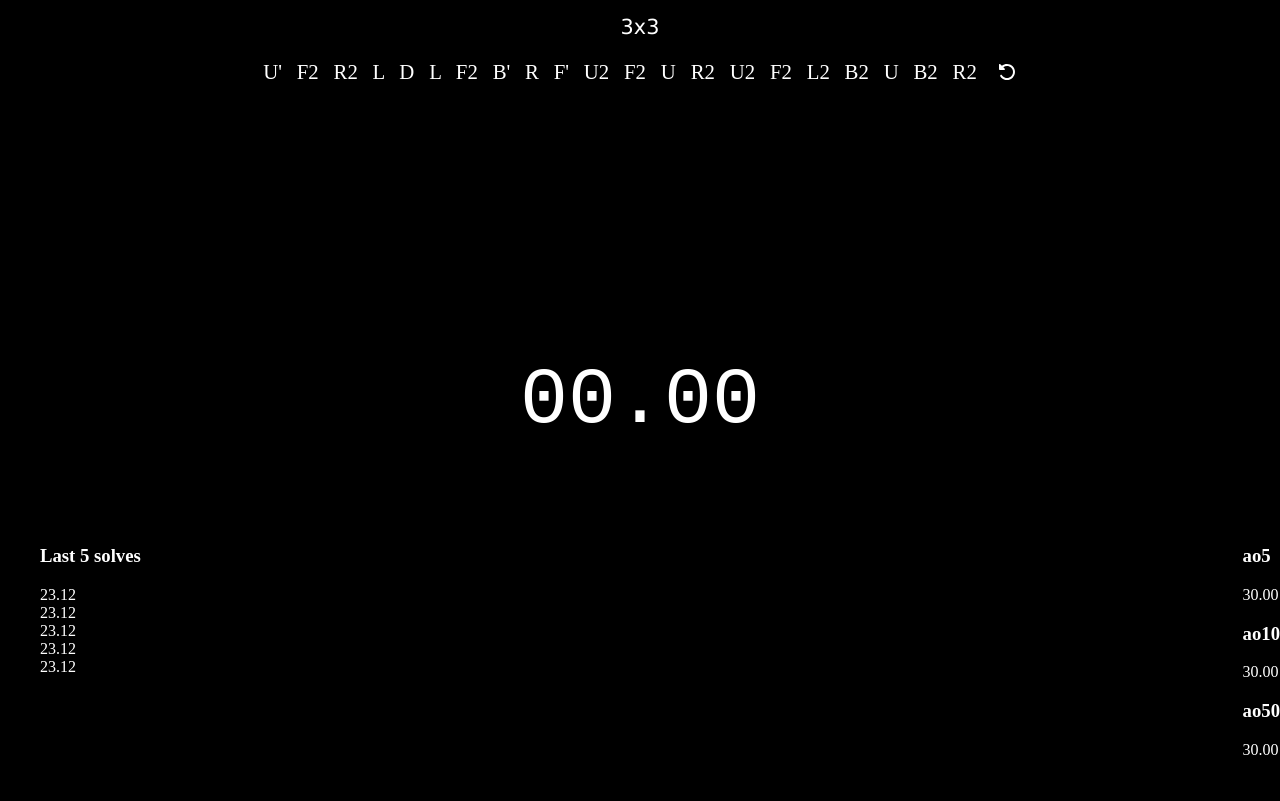
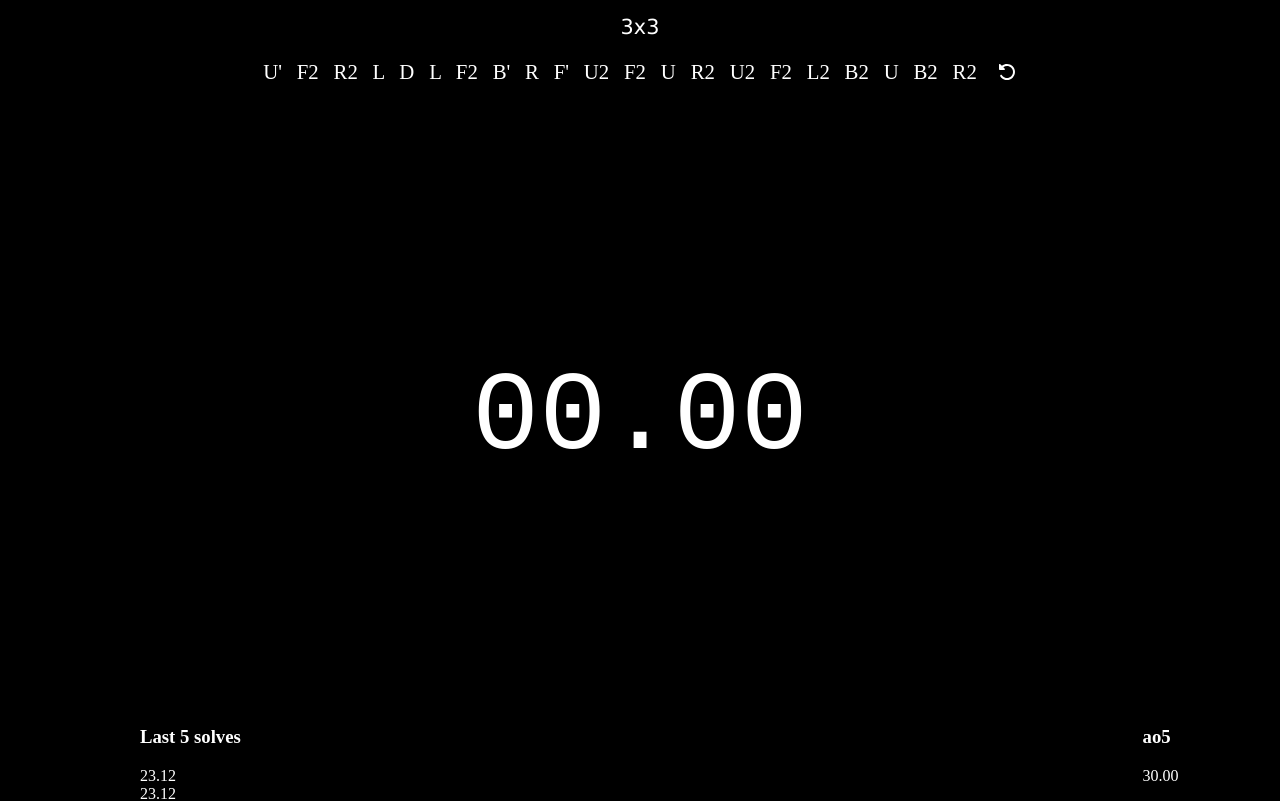
Before and after one commit to RikuSpl/Rubixx, a React (Vite) app: page / in a window 1280 px wide. Shown: the top 801 px of the page. Built offline with nearby package versions, Linux system fonts and the light colour scheme.

Commit message:
fixed timer going over 1 minute treshold

```diff
--- a/src/components/Options.jsx
+++ b/src/components/Options.jsx
@@ -1,20 +1,28 @@
 
 
-function Options({ timer, isRunning }) {
+function Options({ timer, isRunning, setTimer }) {
+
+    function handleReset() {
+        setTimer(0)
+    }
+
+    function handlePenalty(){
+        setTimer(timer + 2)
+    }
 
     return (
 
         isRunning == false && timer > 0 ? (
-            <div className="options container">
+            <div className="options-container">
                 <ul className="options-list">
-                    <li className="options-item">reset</li>
+                    <li className="options-item" onClick={handleReset}>reset</li>
                     <li className="options-item">delete</li>
                     <li className="options-item">DNF</li>
-                    <li className="options-item">+2</li>
+                    <li className="options-item" onClick={handlePenalty}>+2</li>
                 </ul>
             </div>
         ) : (
-            <div className="options container">
+            <div className="options-container">
                 <ul className="options-list">
                     <li className="options-item"></li>
                     <li className="options-item"></li>
--- a/src/components/Stopwatch.jsx
+++ b/src/components/Stopwatch.jsx
@@ -28,6 +28,12 @@ function Stopwatch({ timer, setTimer, isRunning}){
         <div>
             <div className="timer-container">
                 <div className="timer">
+                    {Math.floor((timer / 60000) % 60) == 1 ? (
+                            <span className="digits">
+                                {("" + Math.floor((timer / 60000) % 60)).slice(-2)}.
+                            </span>
+                        ) : null}
+
                     <span className="digits">
                         {("0" + Math.floor((timer / 1000) % 60)).slice(-2)}.
                     </span>
@@ -36,7 +42,7 @@ function Stopwatch({ timer, setTimer, isRunning}){
                     </span>
                 </div>
             </div>
-            <Options timer={timer} isRunning={isRunning} />
+            <Options timer={timer} isRunning={isRunning} setTimer={setTimer}/>
         </div>
     )
 }
--- a/src/components/component-styles.css
+++ b/src/components/component-styles.css
@@ -24,10 +24,12 @@ li {
 .history-container {
     display: flex;
     justify-content: space-between;
+    margin-left: 100px;
+    margin-right: 100px;
 }
 
 .timer {
-    font-size: 5rem;
+    font-size: 7rem;
     font-family: monospace;
 }
 
@@ -36,8 +38,24 @@ li {
     justify-content: center;
     gap: 20px;
     font-size: 1.25rem;
-    min-height: 25px;
     margin-right: 40px;
+}
+
+.options-container {
+    margin-bottom: 150px;
+    min-height: 40px;
+}
+
+.options-item {
+    padding: 5px 10px;
+    border-radius: 7px;
+
+}
+
+.options-item:hover {
+    transition: ease 0.5s;
+    background-color: rgb(26, 24, 24);
+    cursor: pointer;
 }
 
 .nav-item {
```
